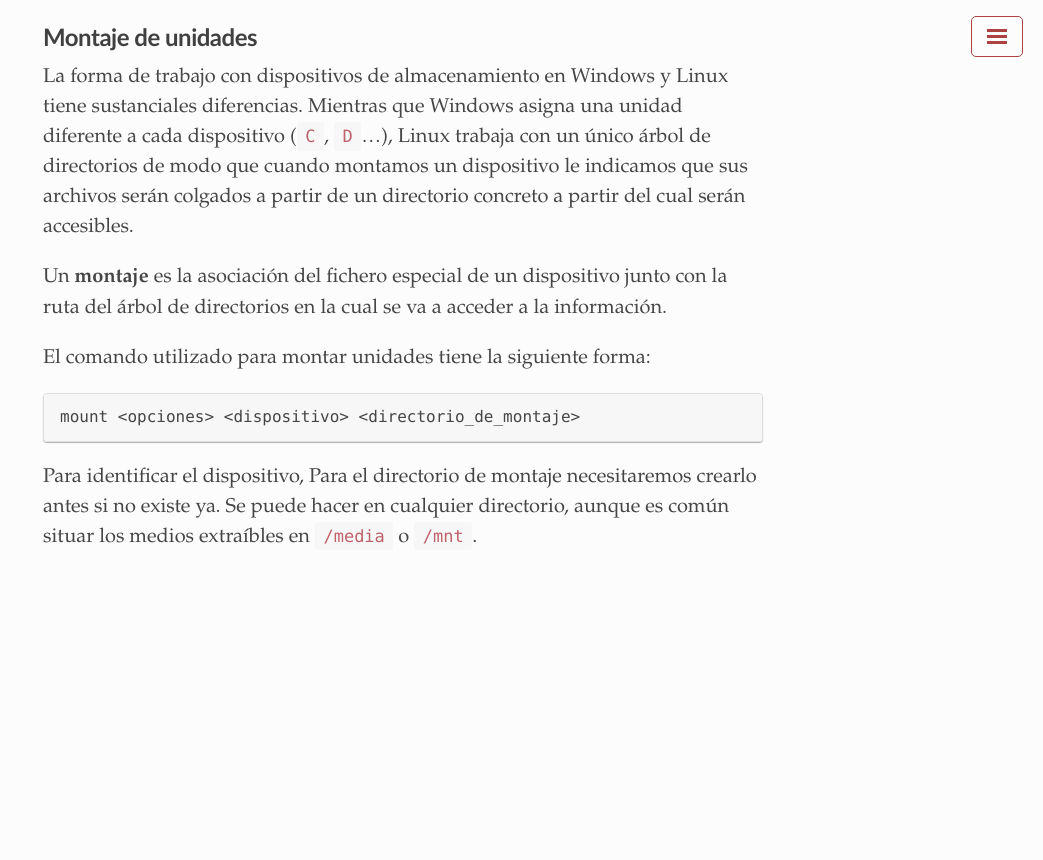
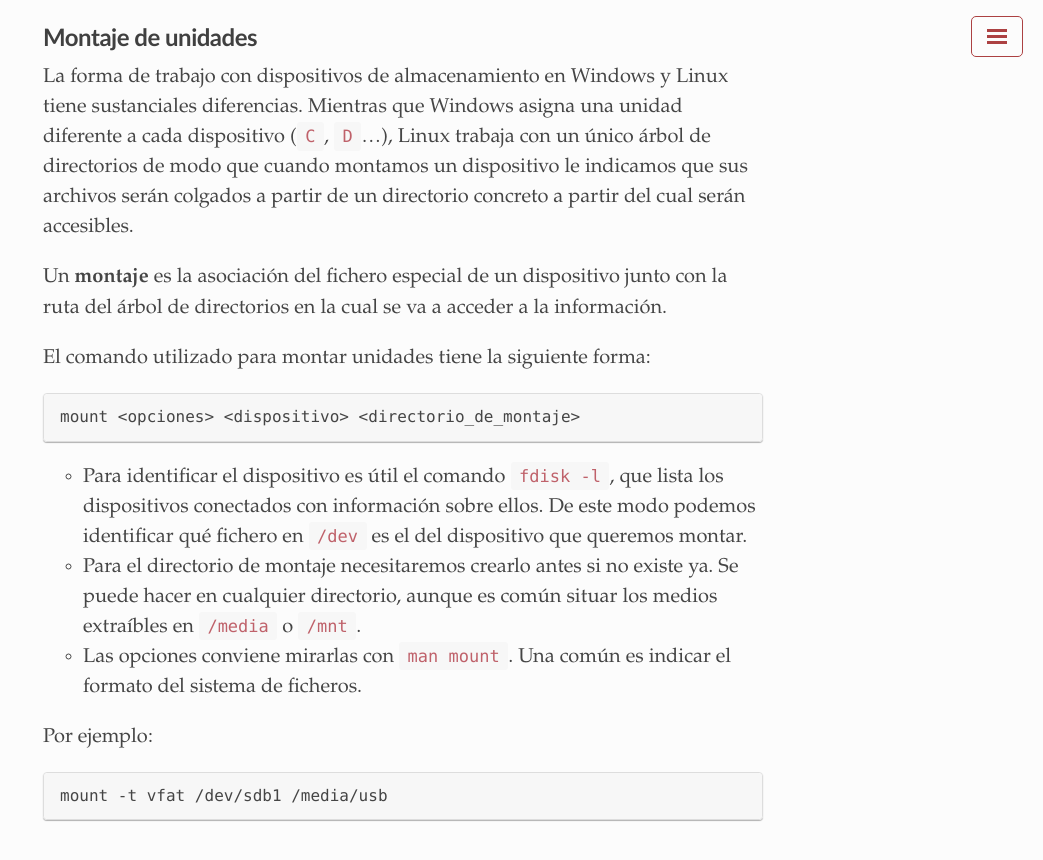
Before and after one commit to santi-gf/santi-gf.github.io, a Jekyll site: the page built from gestion-recursos-linux.md, in a window 1280 px wide and 900 px high, scrolled down 1308 px. Shown: the top 860 px of the window, without its empty margins (237-1280 px from the left). Built offline with Jekyll 4.4.1, drawn with Linux system fonts in a browser that asks for light colours; a style sheet for code colours, icons or effects is not loaded; before the commit the page ends 1940 px from its top, so only the background shows below that.

Commit message:
Update gestion-recursos-linux.md

````diff
--- a/gestion-recursos-linux.md
+++ b/gestion-recursos-linux.md
@@ -40,5 +40,11 @@ El comando utilizado para montar unidades tiene la siguiente forma:
 mount <opciones> <dispositivo> <directorio_de_montaje>
 ```
 
-Para identificar el dispositivo,
-Para el directorio de montaje necesitaremos crearlo antes si no existe ya. Se puede hacer en cualquier directorio, aunque es común situar los medios extraíbles en `/media` o `/mnt`.
+- Para identificar el dispositivo es útil el comando `fdisk -l`, que lista los dispositivos conectados con información sobre ellos. De este modo podemos identificar qué fichero en `/dev` es el del dispositivo que queremos montar.
+- Para el directorio de montaje necesitaremos crearlo antes si no existe ya. Se puede hacer en cualquier directorio, aunque es común situar los medios extraíbles en `/media` o `/mnt`.
+- Las opciones conviene mirarlas con `man mount`. Una común es indicar el formato del sistema de ficheros.
+
+Por ejemplo:
+```
+mount -t vfat /dev/sdb1 /media/usb
+```
````
